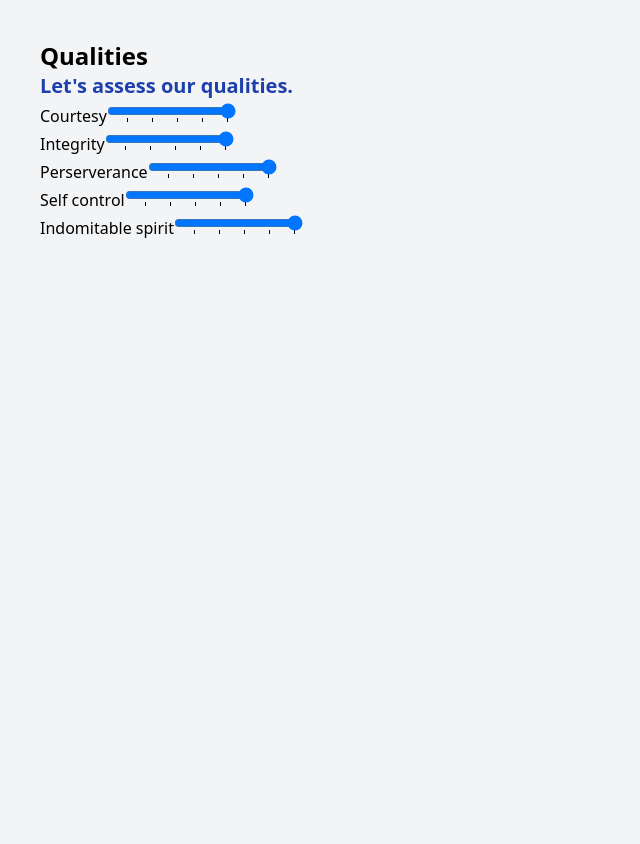
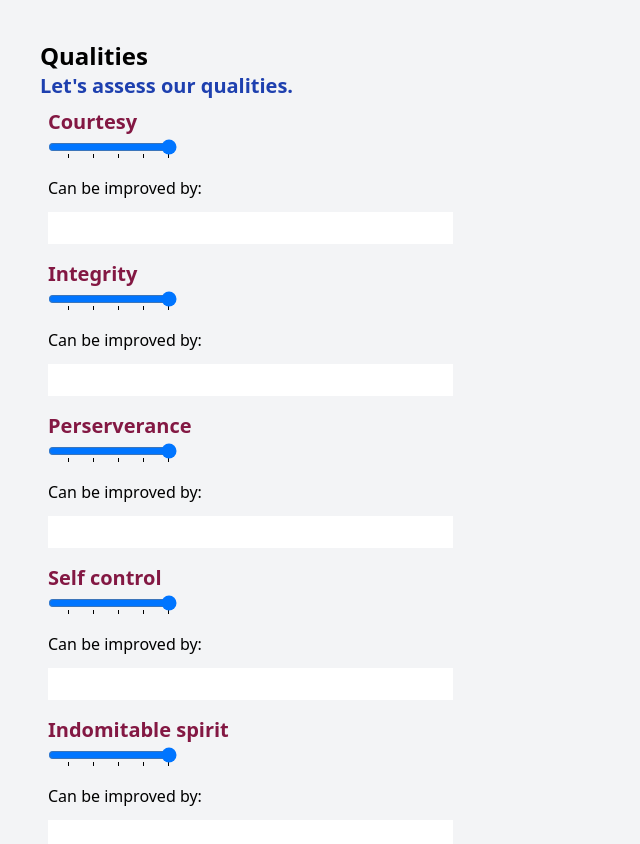
Before and after one commit to bojates/harada-method, a Next.js app: page /qualities in a window 1280 px wide. Shown: the top 844 px of the page, without its empty margins (0-640 px from the left). Before the commit the page ends 800 px from the top, so only its background shows below. Built offline with nearby package versions, Linux system fonts and the light colour scheme.

Commit message:
Basic layout

```diff
--- a/app/qualities/page.js
+++ b/app/qualities/page.js
@@ -1,3 +1,4 @@
+'use client'
 const qualities = [
     'Courtesy',
     'Integrity',
@@ -7,11 +8,27 @@ const qualities = [
 ];
 
 export default function Page() {
+    let value = '';
+    function handleQuality(e) {
+        // console.log('changed');
+        // console.log(e.target);
+        // const form = e.target;
+        // const formData = new FormData(form);
+        value = e.target.value;
+        // console.log(e.target.value)
+        // alert('changed');
+    }
     const qualityList =  qualities.map(quality => {
         return (
-        <div key={quality}>
-            <label for={quality}>{quality}</label>
-            <input type="range" max={10} min={1} id={quality} list="values" name={quality} />
+        <div key={quality} className="p-2">
+            <div>
+            <label for={quality} className="text-xl text-pink-900 font-semibold block">{quality}</label>
+            <input onChange={handleQuality} type="range" max={10} min={1} id={quality} list="values" name={quality} />
+            </div>
+            <div>
+            <label for={quality + '-improve'} className="py-3  block">Can be improved by: </label>
+            <input className='p-1' type="text" size="38" maxLength={100} id={quality+ '-improve'}/>
+            </div>
         </div>
         )
     });
```
